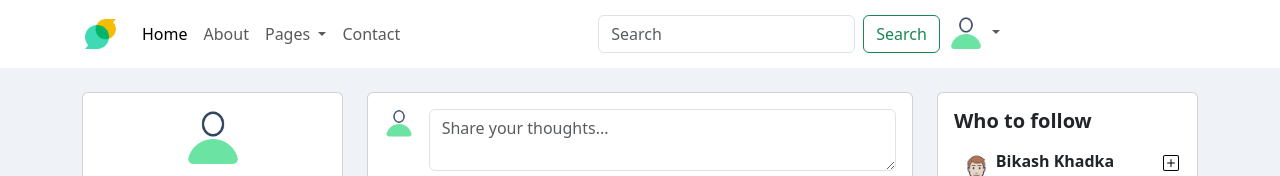
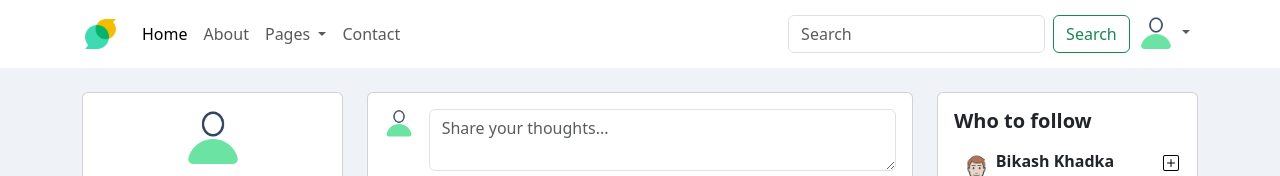
Before and after one commit to vijaythapa333/bootstrap-social-app-lite, a plain HTML site: page index.html in a window 1280 px wide. Shown: the top 176 px of the page. Drawn offline with nearby package versions, Linux system fonts and the light colour scheme.

Commit message:
User Profile Navigation Fixed

```diff
--- a/index.html
+++ b/index.html
@@ -54,7 +54,7 @@
             <!-- Search Bar Ends  -->
 
             <!-- User Profile Starts  -->
-            <ul class="navbar-nav me-auto mb-2 mb-lg-0">
+            <ul class="navbar-nav mb-2 mb-lg-0">
 
                 <li class="nav-item dropdown">
                   <a class="nav-link dropdown-toggle" href="#" role="button" data-bs-toggle="dropdown" aria-expanded="false">
```
